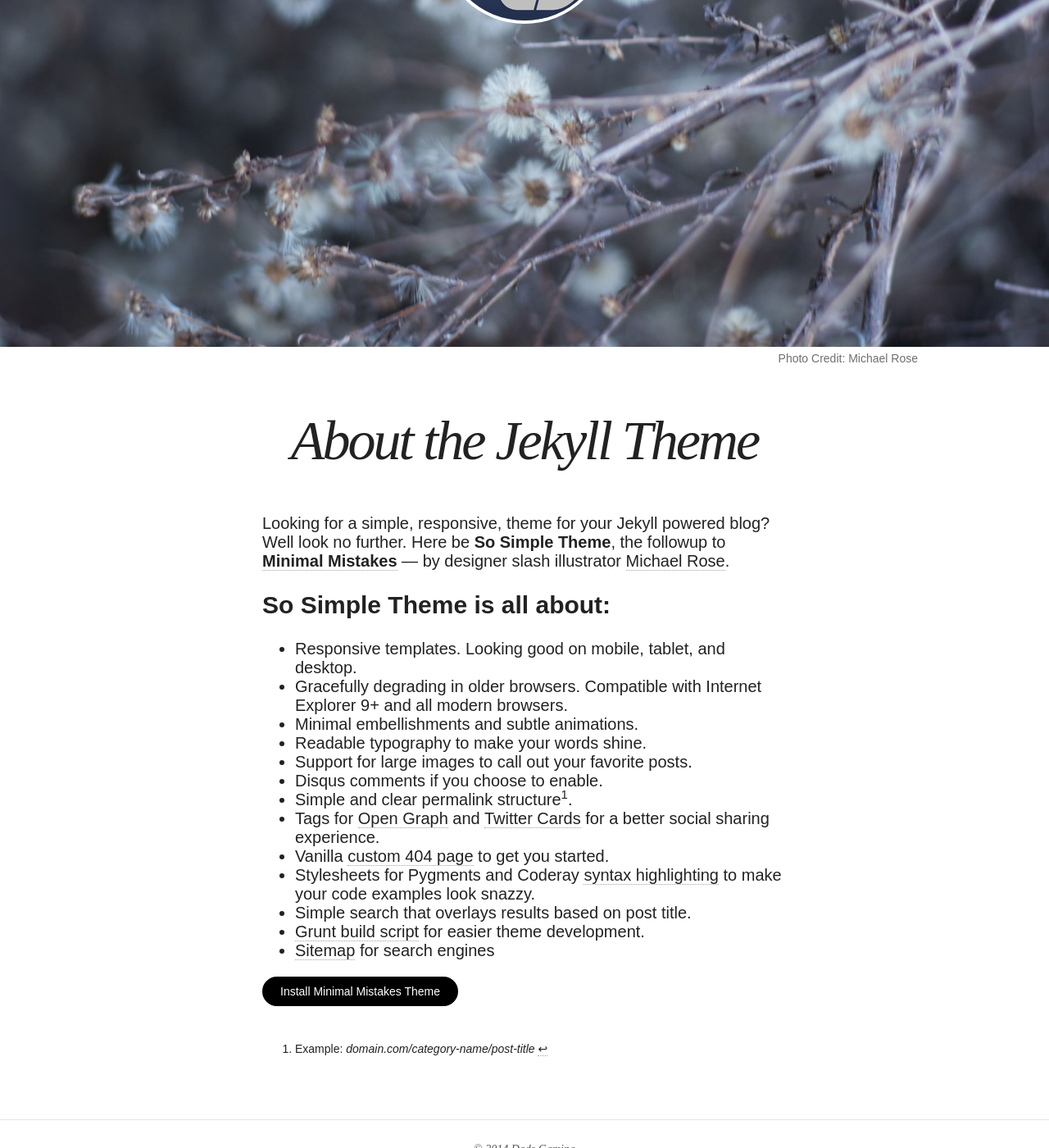
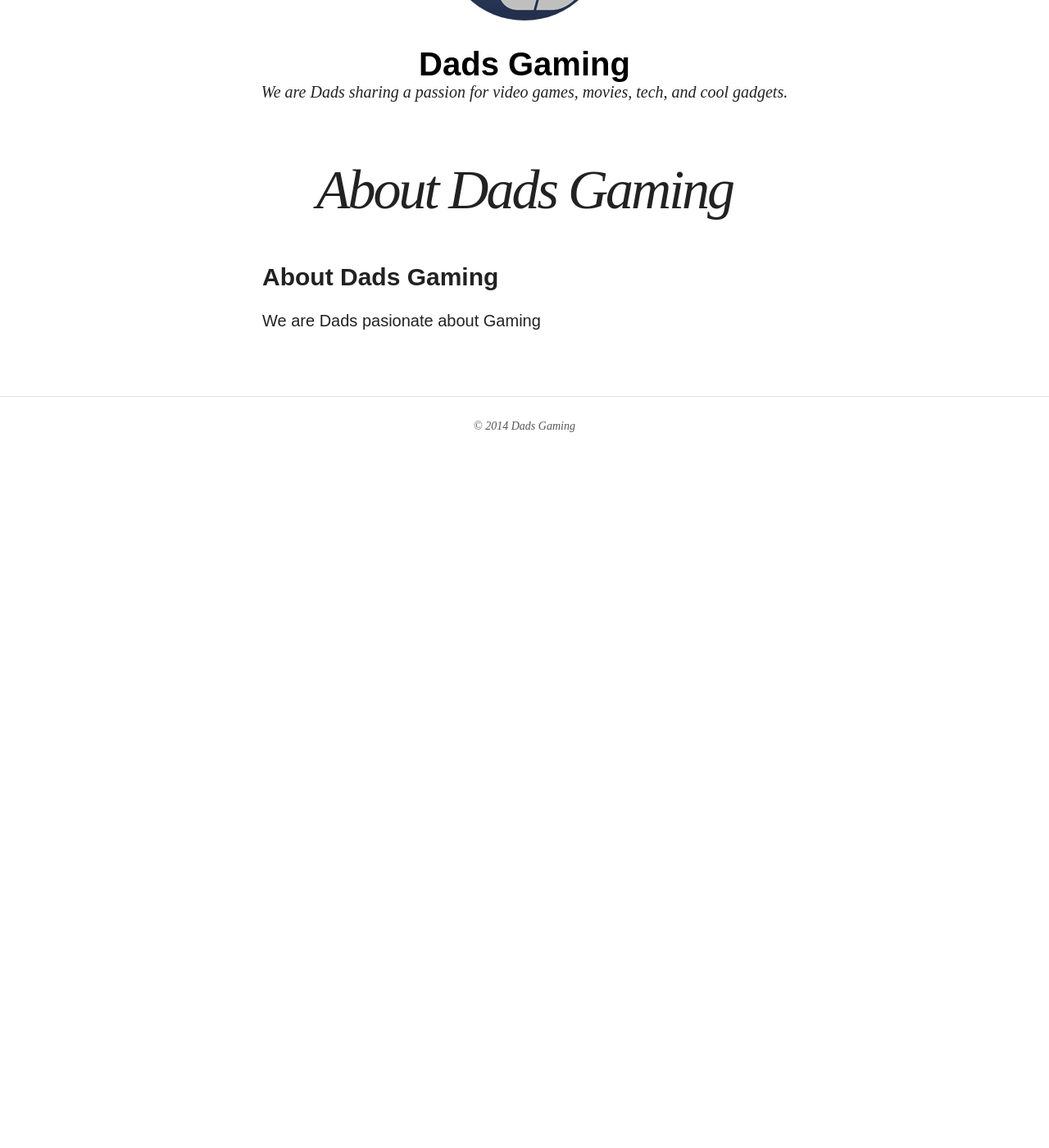
Before and after one commit to DadsGaming/dadsgaming, a Jekyll site: the page built from about.md, in a window 1280 px wide and 1400 px high, scrolled down 271 px. Shown: the whole window at 82% size. Built offline with Jekyll 4.4.1, drawn with Linux system fonts in a browser that asks for light colours; nearby versions of some CDN libraries; after the commit the page ends 901 px from its top, so only the background shows below that.

Commit message:
updated about.html

```diff
--- a/about.md
+++ b/about.md
@@ -1,33 +1,12 @@
 ---
 layout: page
 permalink: /about/
-title: About the Jekyll Theme
-tags: [Jekyll, theme, simple, minimal, minimalism, responsive]
+title: About Dads Gaming
+tags: [Dads, Gaming]
 modified: 2013-09-13
-image:
-  feature: so-simple-sample-image-4.jpg
-  credit: Michael Rose
-  creditlink: http://mademistakes.com
 ---
 
-Looking for a simple, responsive, theme for your Jekyll powered blog? Well look no further. Here be **So Simple Theme**, the followup to [**Minimal Mistakes**](http://mmistakes.github.io/minimal-mistakes) --- by designer slash illustrator [Michael Rose](http://mademistakes).
 
-## So Simple Theme is all about:
+## About Dads Gaming
 
-* Responsive templates. Looking good on mobile, tablet, and desktop.
-* Gracefully degrading in older browsers. Compatible with Internet Explorer 9+ and all modern browsers.
-* Minimal embellishments and subtle animations.
-* Readable typography to make your words shine.
-* Support for large images to call out your favorite posts.
-* Disqus comments if you choose to enable.
-* Simple and clear permalink structure[^1].
-* Tags for [Open Graph](https://developers.facebook.com/docs/opengraph/) and [Twitter Cards](https://dev.twitter.com/docs/cards) for a better social sharing experience.
-* Vanilla [custom 404 page]({{ site.url }}/404.html) to get you started.
-* Stylesheets for Pygments and Coderay [syntax highlighting](http://mmistakes.github.io/articles/so-simple-theme/code-highlighting-post/) to make your code examples look snazzy.
-* Simple search that overlays results based on post title.
-* [Grunt build script]({{ site.url }}/theme-setup/index.html#theme-development) for easier theme development.
-* [Sitemap](https://github.com/mmistakes/so-simple-theme/blob/master/sitemap.xml) for search engines
-
-<a markdown="0" href="{{ site.url }}/theme-setup" class="btn">Install Minimal Mistakes Theme</a>
-
-[^1]: Example: *domain.com/category-name/post-title*
+We are Dads pasionate about Gaming
```
Also changed, not shown: 2 other files.
